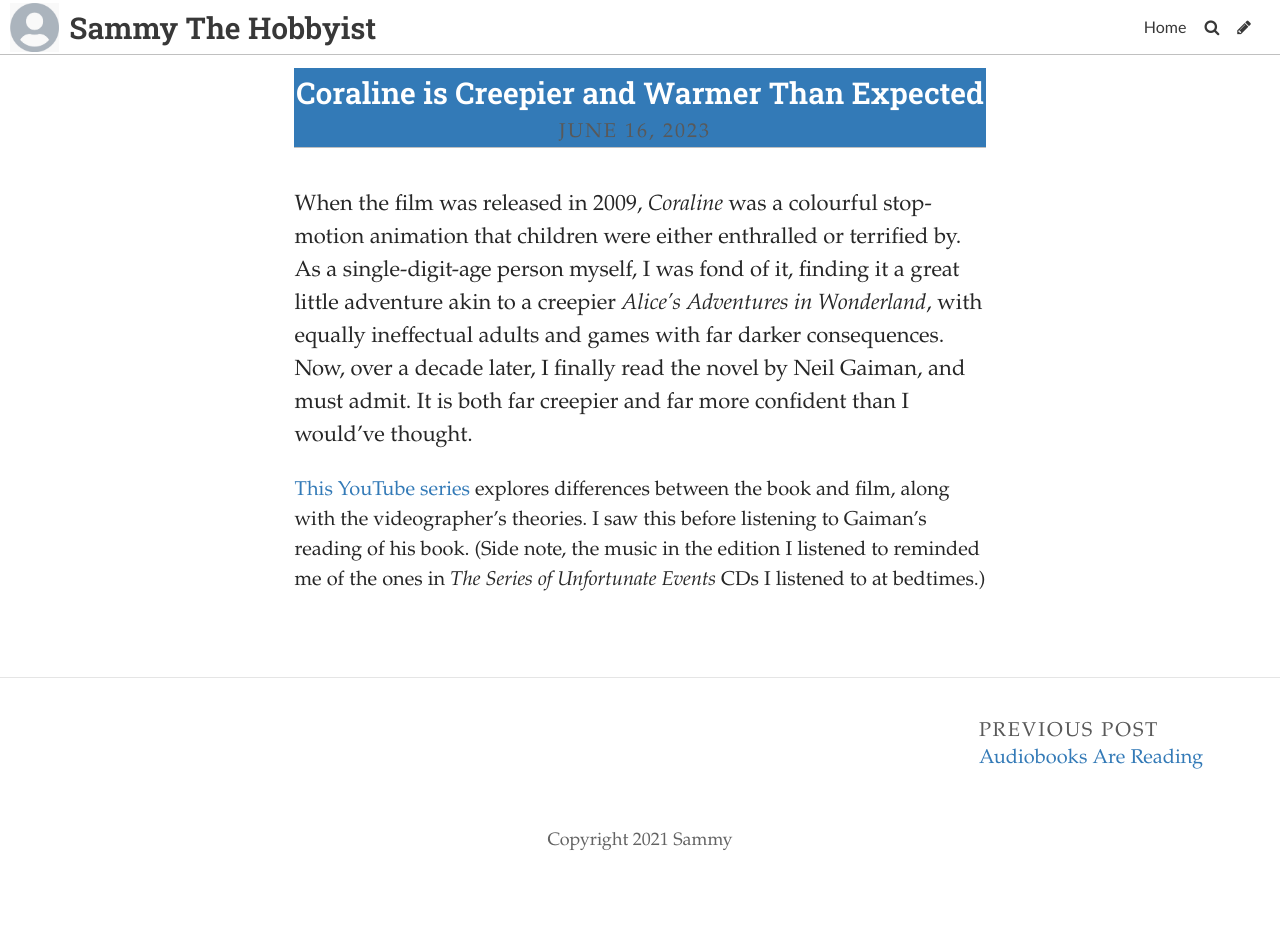
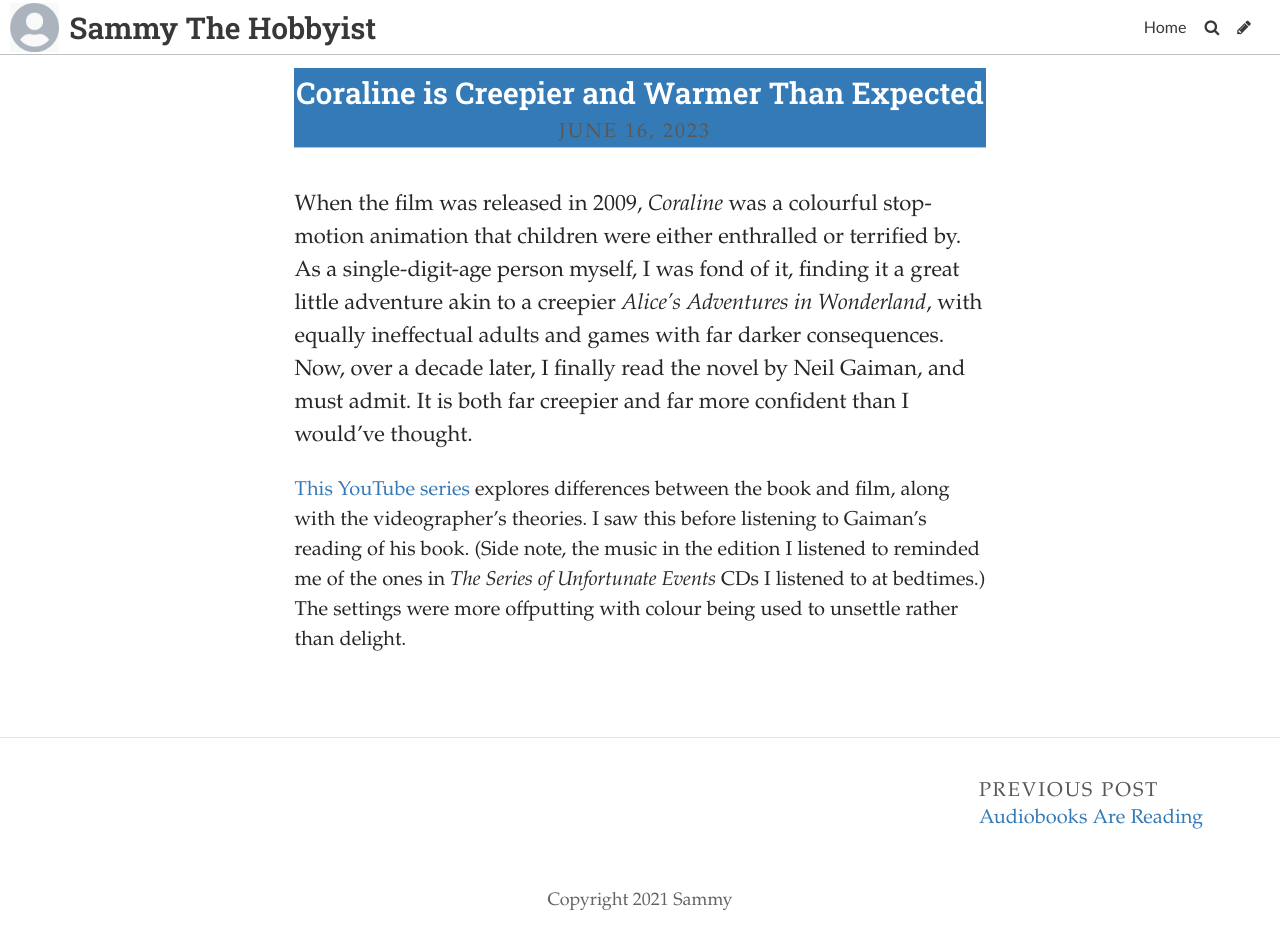
Before and after one commit to SammySpinsAYarn/Blog, a Jekyll site: the page built from _posts/2023-06-09-need-an-idea.md, in a window 1280 px wide. Built offline with Jekyll 4.4.1, drawn with Linux system fonts in a browser that asks for light colours; some web fonts are replaced; before the commit the page ends 900 px from its top, so only the background shows below that.

Commit message:
Update Post “2023-06-09-need-an-idea”

```diff
--- a/_posts/2023-06-09-need-an-idea.md
+++ b/_posts/2023-06-09-need-an-idea.md
@@ -7,4 +7,4 @@
 ---
 When the film was released in 2009, *Coraline* was a colourful stop-motion animation that children were either enthralled or terrified by. As a single-digit-age person myself, I was fond of it, finding it a great little adventure akin to a creepier *Alice's Adventures in Wonderland*, with equally ineffectual adults and games with far darker consequences. Now, over a decade later, I finally read the novel by Neil Gaiman, and must admit. It is both far creepier and far more confident than I would've thought.
 
-[T﻿his YouTube series](https://www.youtube.com/watch?v=y2d1XYcMTDY&list=PLZqMA-B7h5X9Rwnfgvjkr-PZGE1YPdaGD&pp=iAQB) explores differences between the book and film, along with the videographer's theories. I saw this before listening to Gaiman's reading of his book. (Side note, the music in the edition I listened to reminded me of the ones in *The Series of Unfortunate Events* CDs I listened to at bedtimes.)
+[T﻿his YouTube series](https://www.youtube.com/watch?v=y2d1XYcMTDY&list=PLZqMA-B7h5X9Rwnfgvjkr-PZGE1YPdaGD&pp=iAQB) explores differences between the book and film, along with the videographer's theories. I saw this before listening to Gaiman's reading of his book. (Side note, the music in the edition I listened to reminded me of the ones in *The Series of Unfortunate Events* CDs I listened to at bedtimes.) The settings were more offputting with colour being used to unsettle rather than delight.
```
